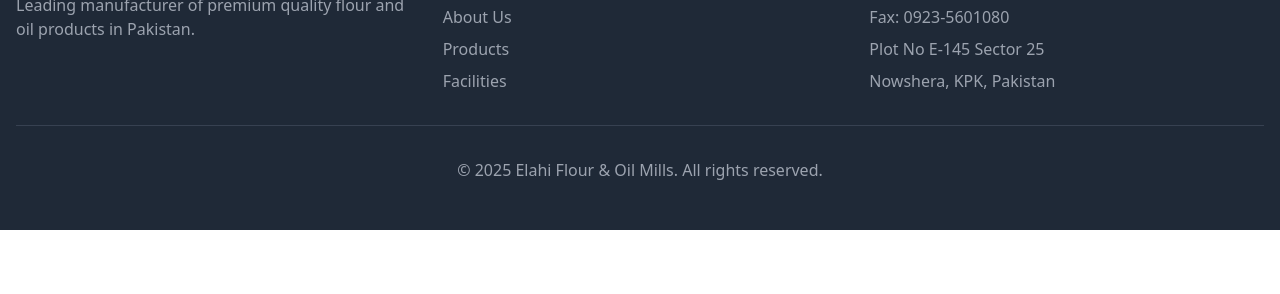
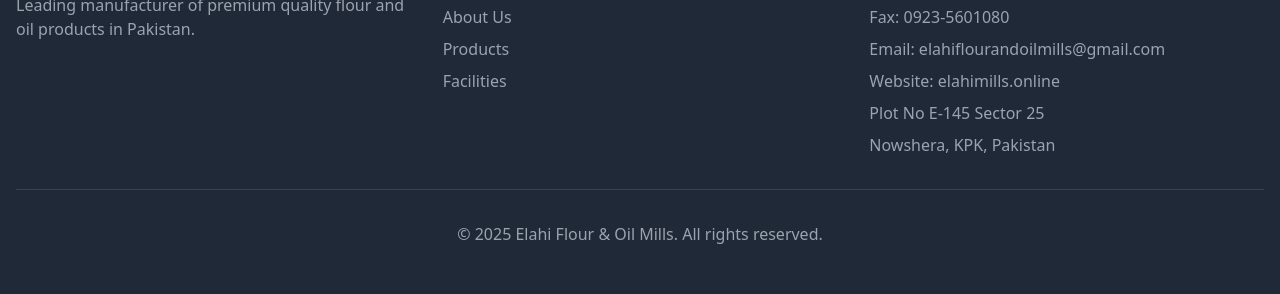
Before and after one commit to devsfolk/elahi, a plain HTML site: page index.html in a window 1280 px wide. Shown: the part 6923-7217 px from the top of the page. Before the commit the page ends 7153 px from the top, so only its background shows below. Drawn offline with nearby package versions, Linux system fonts and the light colour scheme.

Commit message:
Update index.html

```diff
--- a/index.html
+++ b/index.html
@@ -546,6 +546,8 @@
                     <ul class="space-y-2 text-gray-400">
                         <li>Ph: 0923-5600600</li>
                         <li>Fax: 0923-5601080</li>
+                        <li>Email: elahiflourandoilmills@gmail.com</li>
+                        <li>Website: elahimills.online</li>
                         <li>Plot No E-145 Sector 25</li>
                         <li>Nowshera, KPK, Pakistan</li>
                     </ul>
```
